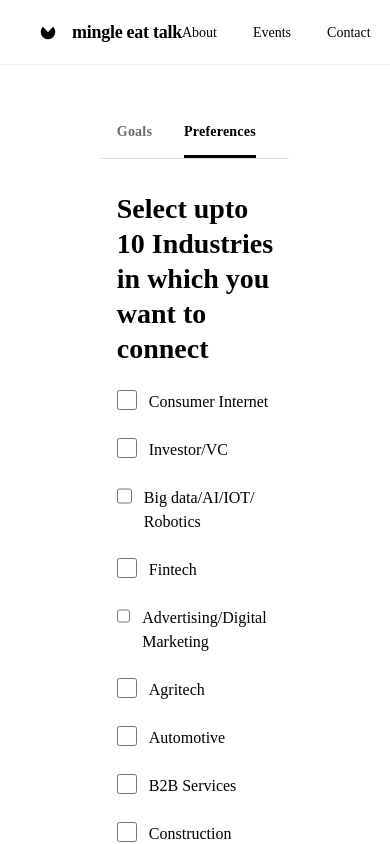
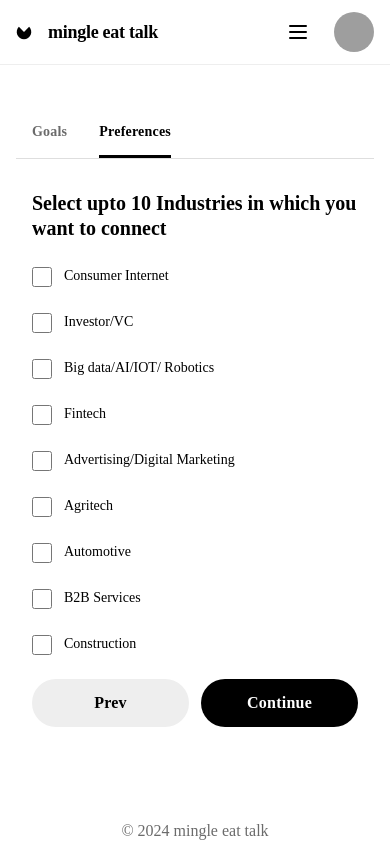
Before and after one commit to GeniusPlums/silver-octo-spoon, a Next.js app: page /profile-page-2 in a window 390 px wide. Shown: the top 844 px of the page. Built offline with nearby package versions, Linux system fonts and the light colour scheme; grey boxes are pictures that could not be loaded.

Commit message:
Mobile layout

```diff
--- a/src/app/profile-page-1/page.tsx
+++ b/src/app/profile-page-1/page.tsx
@@ -14,6 +14,7 @@
 const ProfilePage1: React.FC = () => {
   const router = useRouter();
   const [selectedGoal, setSelectedGoal] = useState<string | null>(null);
+  const [isMenuOpen, setIsMenuOpen] = useState(false);
 
   const handleContinue = () => {
     if (selectedGoal) {
@@ -25,7 +26,7 @@
     <div className="relative flex size-full min-h-screen flex-col bg-white group/design-root overflow-x-hidden font-['Plus_Jakarta_Sans']">
       <div className="layout-container flex h-full grow flex-col">
         {/* Header */}
-        <header className="flex items-center justify-between whitespace-nowrap border-b border-solid border-b-[#EEEEEE] px-10 py-3">
+        <header className="flex items-center justify-between whitespace-nowrap border-b border-solid border-b-[#EEEEEE] px-4 sm:px-6 lg:px-10 py-3">
           <div className="flex items-center gap-4 text-black">
             <div className="size-4">
               <svg viewBox="0 0 48 48" fill="none" xmlns="http://www.w3.org/2000/svg">
@@ -45,15 +46,27 @@
             <h2 className="text-black text-lg font-bold leading-tight tracking-[-0.015em]">mingle eat talk</h2>
           </div>
 
-          <div className="flex flex-1 justify-end gap-8">
-            <div className="flex items-center gap-9">
+          <div className="flex flex-1 justify-end gap-4 items-center">
+            {/* Desktop Navigation */}
+            <div className="hidden lg:flex items-center gap-9">
               <a className="text-black text-sm font-medium leading-normal" href="#">About</a>
               <a className="text-black text-sm font-medium leading-normal" href="#">Events</a>
               <a className="text-black text-sm font-medium leading-normal" href="#">Contact</a>
+              <button className="flex min-w-[84px] max-w-[480px] cursor-pointer items-center justify-center overflow-hidden rounded-full h-10 px-4 bg-black text-white text-sm font-bold leading-normal tracking-[0.015em]">
+                <span className="truncate">Login</span>
+              </button>
             </div>
-            <button className="flex min-w-[84px] max-w-[480px] cursor-pointer items-center justify-center overflow-hidden rounded-full h-10 px-4 bg-black text-white text-sm font-bold leading-normal tracking-[0.015em]">
-              <span className="truncate">Login</span>
+
+            {/* Mobile Menu Button */}
+            <button
+              className="lg:hidden text-black p-2"
+              onClick={() => setIsMenuOpen(!isMenuOpen)}
+            >
+              <svg className="w-6 h-6" fill="none" stroke="currentColor" viewBox="0 0 24 24" xmlns="http://www.w3.org/2000/svg">
+                <path strokeLinecap="round" strokeLinejoin="round" strokeWidth={2} d="M4 6h16M4 12h16M4 18h16" />
+              </svg>
             </button>
+
             <div
               className="bg-center bg-no-repeat aspect-square bg-cover rounded-full size-10"
               style={{
@@ -61,28 +74,42 @@
               }}
             />
           </div>
+
+          {/* Mobile Menu */}
+          {isMenuOpen && (
+            <div className="absolute top-full left-0 right-0 bg-white border-b border-[#EEEEEE] lg:hidden shadow-lg z-50">
+              <nav className="flex flex-col items-center py-4">
+                <a className="text-black text-sm font-medium leading-normal py-2 hover:text-gray-700 w-full text-center" href="#">About</a>
+                <a className="text-black text-sm font-medium leading-normal py-2 hover:text-gray-700 w-full text-center" href="#">Events</a>
+                <a className="text-black text-sm font-medium leading-normal py-2 hover:text-gray-700 w-full text-center" href="#">Contact</a>
+                <button className="flex min-w-[84px] max-w-[480px] cursor-pointer items-center justify-center overflow-hidden rounded-full h-10 px-4 bg-black text-white text-sm font-bold leading-normal tracking-[0.015em] mt-2">
+                  <span className="truncate">Login</span>
+                </button>
+              </nav>
+            </div>
+          )}
         </header>
 
         {/* Main Content */}
-        <div className="px-40 flex flex-1 justify-center py-5">
+        <div className="px-4 sm:px-6 md:px-10 lg:px-40 flex flex-1 justify-center py-5">
           <div className="layout-content-container flex flex-col max-w-[960px] flex-1">
-            <h1 className="text-black tracking-light text-[32px] font-bold leading-tight px-4 text-center pb-3 pt-6">
+            <h1 className="text-black tracking-light text-2xl sm:text-[32px] font-bold leading-tight px-4 text-center pb-3 pt-6">
               Select Your Goal
             </h1>
 
-            <div className="flex gap-3 p-3 flex-wrap pr-4">
+            <div className="flex gap-2 sm:gap-3 p-3 flex-wrap justify-center">
               {goalOptions.map((option, index) => (
                 <button
                   key={index}
                   onClick={() => setSelectedGoal(option.text)}
-                  className={`flex h-8 shrink-0 items-center justify-center gap-x-2 rounded-full pl-2 pr-4 transition-colors ${
+                  className={`flex h-8 items-center justify-center gap-x-2 rounded-full pl-2 pr-3 sm:pr-4 transition-colors ${
                     selectedGoal === option.text
                       ? 'bg-black text-white'
                       : 'bg-[#EEEEEE] text-black hover:bg-gray-200'
                   }`}
                 >
                   <span className="text-xl">{option.icon}</span>
-                  <span className="text-sm font-medium leading-normal">{option.text}</span>
+                  <span className="text-xs sm:text-sm font-medium leading-normal">{option.text}</span>
                 </button>
               ))}
             </div>
@@ -108,7 +135,7 @@
           <div className="flex max-w-[960px] flex-1 flex-col">
             <footer className="flex flex-col gap-6 px-5 py-10 text-center">
               <p className="text-[#6B6B6B] text-base font-normal leading-normal">
-                © 2023 mingle eat talk
+                © 2024 mingle eat talk
               </p>
             </footer>
           </div>
--- a/src/app/profile-page-2/page.tsx
+++ b/src/app/profile-page-2/page.tsx
@@ -22,6 +22,7 @@
 const PreferencesTabPage: React.FC = () => {
   const router = useRouter();
   const [selectedIndustries, setSelectedIndustries] = useState<Industry[]>([]);
+  const [isMenuOpen, setIsMenuOpen] = useState(false);
 
   const handleIndustryChange = (industry: Industry) => {
     setSelectedIndustries(prev => {
@@ -48,7 +49,8 @@
   return (
     <div className="relative flex size-full min-h-screen flex-col bg-white group/design-root overflow-x-hidden font-['Plus_Jakarta_Sans']">
       <div className="layout-container flex h-full grow flex-col">
-        <header className="flex items-center justify-between whitespace-nowrap border-b border-solid border-b-[#EEEEEE] px-10 py-3">
+        {/* Header */}
+        <header className="flex items-center justify-between whitespace-nowrap border-b border-solid border-b-[#EEEEEE] px-4 sm:px-6 lg:px-10 py-3">
           <div className="flex items-center gap-4 text-black">
             <div className="size-4">
               <svg viewBox="0 0 48 48" fill="none" xmlns="http://www.w3.org/2000/svg">
@@ -68,15 +70,27 @@
             <h2 className="text-black text-lg font-bold leading-tight tracking-[-0.015em]">mingle eat talk</h2>
           </div>
 
-          <div className="flex flex-1 justify-end gap-8">
-            <div className="flex items-center gap-9">
+          <div className="flex flex-1 justify-end gap-4 items-center">
+            {/* Desktop Navigation */}
+            <div className="hidden lg:flex items-center gap-9">
               <a className="text-black text-sm font-medium leading-normal" href="#">About</a>
               <a className="text-black text-sm font-medium leading-normal" href="#">Events</a>
               <a className="text-black text-sm font-medium leading-normal" href="#">Contact</a>
+              <button className="flex min-w-[84px] max-w-[480px] cursor-pointer items-center justify-center overflow-hidden rounded-full h-10 px-4 bg-black text-white text-sm font-bold leading-normal tracking-[0.015em]">
+                <span className="truncate">Login</span>
+              </button>
             </div>
-            <button className="flex min-w-[84px] max-w-[480px] cursor-pointer items-center justify-center overflow-hidden rounded-full h-10 px-4 bg-black text-white text-sm font-bold leading-normal tracking-[0.015em]">
-              <span className="truncate">Login</span>
+
+            {/* Mobile Menu Button */}
+            <button
+              className="lg:hidden text-black p-2"
+              onClick={() => setIsMenuOpen(!isMenuOpen)}
+            >
+              <svg className="w-6 h-6" fill="none" stroke="currentColor" viewBox="0 0 24 24" xmlns="http://www.w3.org/2000/svg">
+                <path strokeLinecap="round" strokeLinejoin="round" strokeWidth={2} d="M4 6h16M4 12h16M4 18h16" />
+              </svg>
             </button>
+
             <div
               className="bg-center bg-no-repeat aspect-square bg-cover rounded-full size-10"
               style={{
@@ -84,10 +98,25 @@
               }}
             />
           </div>
+
+          {/* Mobile Menu */}
+          {isMenuOpen && (
+            <div className="absolute top-full left-0 right-0 bg-white border-b border-[#EEEEEE] lg:hidden shadow-lg z-50">
+              <nav className="flex flex-col items-center py-4">
+                <a className="text-black text-sm font-medium leading-normal py-2 hover:text-gray-700 w-full text-center" href="#">About</a>
+                <a className="text-black text-sm font-medium leading-normal py-2 hover:text-gray-700 w-full text-center" href="#">Events</a>
+                <a className="text-black text-sm font-medium leading-normal py-2 hover:text-gray-700 w-full text-center" href="#">Contact</a>
+                <button className="flex min-w-[84px] max-w-[480px] cursor-pointer items-center justify-center overflow-hidden rounded-full h-10 px-4 bg-black text-white text-sm font-bold leading-normal tracking-[0.015em] mt-2">
+                  <span className="truncate">Login</span>
+                </button>
+              </nav>
+            </div>
+          )}
         </header>
 
-        <div className="px-40 flex flex-1 justify-center py-5">
-          <div className="layout-content-container flex flex-col w-[512px] max-w-[512px] py-5 flex-1">
+        {/* Main Content */}
+        <div className="px-4 sm:px-6 md:px-10 lg:px-40 flex flex-1 justify-center py-5">
+          <div className="layout-content-container flex flex-col w-full md:w-[512px] max-w-[512px] py-5 flex-1">
             {/* Navigation Tabs */}
             <div className="pb-3">
               <div className="flex border-b border-[#DEDEDE] px-4 gap-8">
@@ -107,20 +136,20 @@
             </div>
 
             {/* Main Content */}
-            <h2 className="text-black tracking-light text-[28px] font-bold leading-tight px-4 text-left pb-3 pt-5">
+            <h2 className="text-black tracking-light text-xl sm:text-[28px] font-bold leading-tight px-4 text-left pb-3 pt-5">
               Select upto 10 Industries in which you want to connect
             </h2>
 
             <div className="px-4">
               {industries.map((industry) => (
-                <label key={industry.id} className="flex gap-x-3 py-3 flex-row">
+                <label key={industry.id} className="flex gap-x-3 py-3 flex-row items-start">
                   <input
                     type="checkbox"
                     checked={selectedIndustries.some(i => i.id === industry.id)}
                     onChange={() => handleIndustryChange(industry)}
-                    className="h-5 w-5 rounded border-[#DEDEDE] border-2 bg-transparent text-black checked:bg-black checked:border-black checked:bg-[image:var(--checkbox-tick-svg)] focus:ring-0 focus:ring-offset-0 focus:border-[#DEDEDE] focus:outline-none"
+                    className="h-5 w-5 mt-0.5 rounded border-[#DEDEDE] border-2 bg-transparent text-black checked:bg-black checked:border-black checked:bg-[image:var(--checkbox-tick-svg)] focus:ring-0 focus:ring-offset-0 focus:border-[#DEDEDE] focus:outline-none"
                   />
-                  <p className="text-black text-base font-normal leading-normal">{industry.name}</p>
+                  <p className="text-black text-sm sm:text-base font-normal leading-normal">{industry.name}</p>
                 </label>
               ))}
             </div>
@@ -130,13 +159,13 @@
               <div className="flex flex-1 gap-3 flex-wrap px-4 py-3 justify-between">
                 <button
                   onClick={handlePrevious}
-                  className="flex min-w-[84px] max-w-[480px] cursor-pointer items-center justify-center overflow-hidden rounded-full h-12 px-5 bg-[#EEEEEE] text-black text-base font-bold leading-normal tracking-[0.015em]"
+                  className="flex min-w-[84px] flex-1 sm:flex-initial cursor-pointer items-center justify-center overflow-hidden rounded-full h-12 px-5 bg-[#EEEEEE] text-black text-base font-bold leading-normal tracking-[0.015em]"
                 >
                   <span className="truncate">Prev</span>
                 </button>
                 <button
                   onClick={handleContinue}
-                  className="flex min-w-[84px] max-w-[480px] cursor-pointer items-center justify-center overflow-hidden rounded-full h-12 px-5 bg-black text-white text-base font-bold leading-normal tracking-[0.015em]"
+                  className="flex min-w-[84px] flex-1 sm:flex-initial cursor-pointer items-center justify-center overflow-hidden rounded-full h-12 px-5 bg-black text-white text-base font-bold leading-normal tracking-[0.015em]"
                 >
                   <span className="truncate">Continue</span>
                 </button>
@@ -147,7 +176,13 @@
 
         {/* Footer */}
         <footer className="flex justify-center">
-          <div className="flex max-w-[960px] flex-1 flex-col" />
+          <div className="flex max-w-[960px] flex-1 flex-col">
+            <footer className="flex flex-col gap-6 px-5 py-10 text-center">
+              <p className="text-[#6B6B6B] text-base font-normal leading-normal">
+                © 2024 mingle eat talk
+              </p>
+            </footer>
+          </div>
         </footer>
       </div>
     </div>
```
